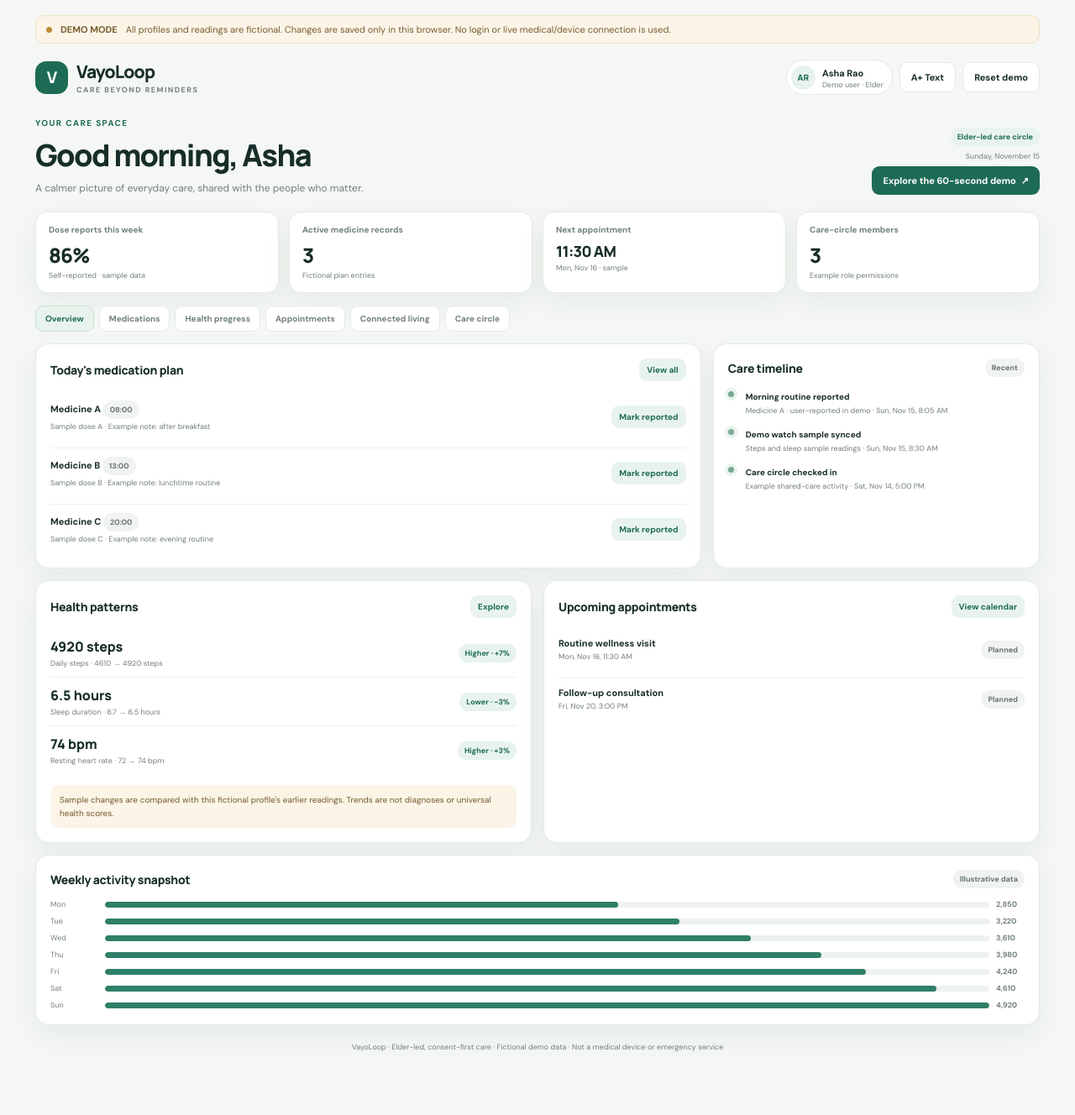
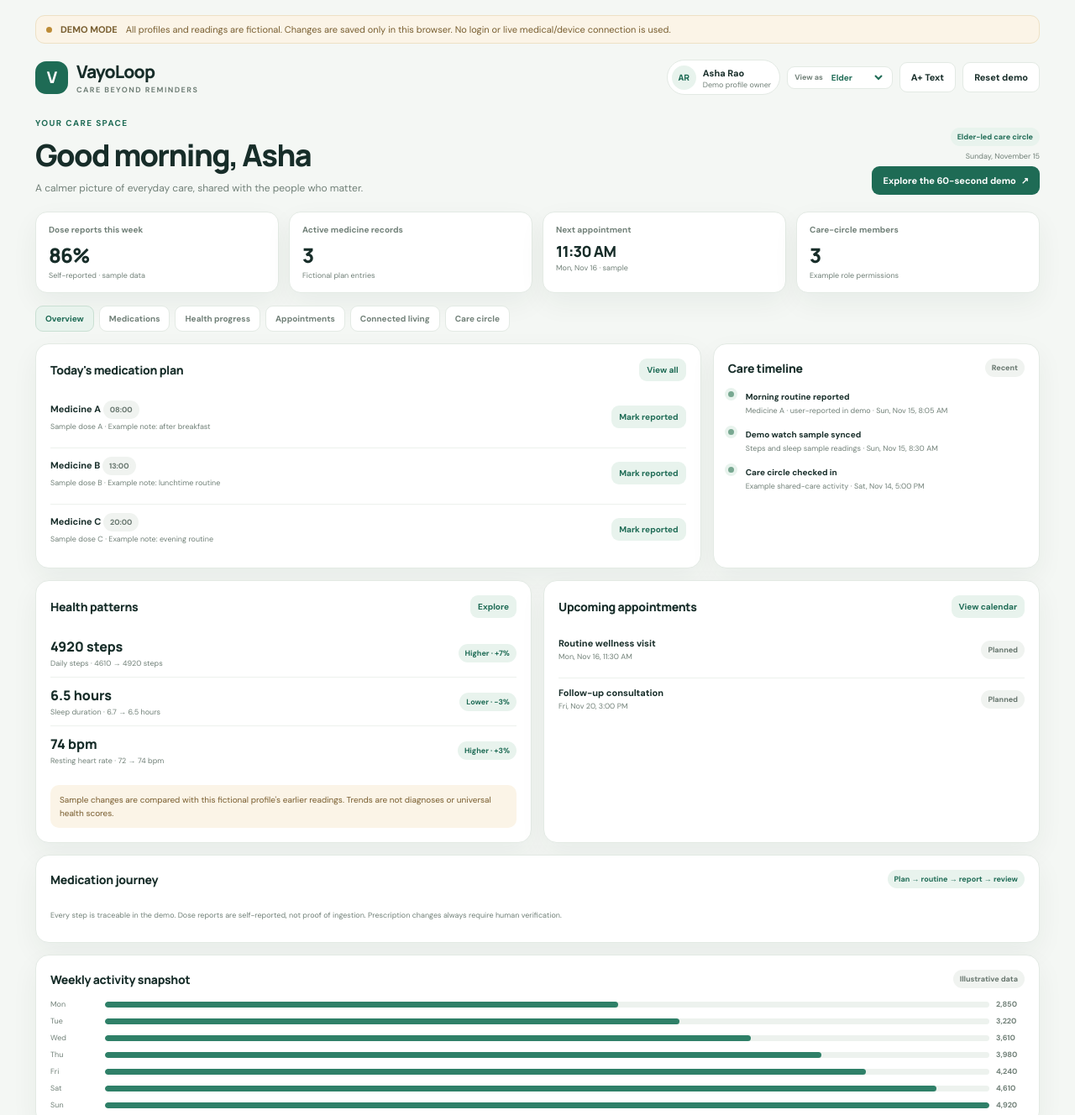
Before and after one commit to manjunathjadav360-rgb/VayoLoop, a website: page index.html in a window 1280 px wide. Shown: the top 1328 px of the page at 84% size. Before the commit the page ends 1286 px from the top, so only its background shows below. Drawn offline with Linux system fonts and the light colour scheme.

Commit message:
Add medication journey view and interactive role preview control

```diff
--- a/index.html
+++ b/index.html
@@ -13,14 +13,15 @@
 :root{--ink:#172d29;--muted:#718078;--line:#e3eae4;--paper:#f4f7f4;--white:#fff;--green:#1e6b55;--green2:#2f8068;--mint:#e8f3ed;--pale:#f8fbf8;--amber:#8c6528;--amber-bg:#fbf4e7;--red:#a74d45;--blue:#496d83;--shadow:0 12px 32px rgba(23,55,40,.055)}
 *{box-sizing:border-box}body{margin:0;background:var(--paper);color:var(--ink);font:14px 'DM Sans',sans-serif}button,input,select,textarea{font:inherit}button{cursor:pointer;border:0}button:focus-visible,input:focus-visible,select:focus-visible,textarea:focus-visible{outline:3px solid #afd0bf;outline-offset:2px}
 .shell{max-width:1240px;margin:auto;padding:18px 22px 28px}.demo-strip{display:flex;align-items:center;gap:10px;background:#fbf4e7;border:1px solid #eee1c5;border-radius:11px;padding:9px 12px;color:#785e30;font-size:11px;margin-bottom:19px}.demo-dot{width:7px;height:7px;border-radius:50%;background:#bd8c37;flex:none}
-.top{display:flex;align-items:center;justify-content:space-between;gap:14px;margin-bottom:27px}.brand{display:flex;align-items:center;gap:10px;font:800 21px Manrope;letter-spacing:-.04em}.mark{width:39px;height:39px;border-radius:13px;background:var(--green);color:white;display:grid;place-items:center;font:800 19px Manrope}.brand-tag{font:700 9px 'DM Sans';letter-spacing:.16em;color:var(--muted);margin-top:2px}.top-actions{display:flex;align-items:center;gap:8px;flex-wrap:wrap}.user-chip{display:flex;align-items:center;gap:8px;background:white;border:1px solid var(--line);border-radius:30px;padding:5px 10px 5px 5px}.avatar{width:29px;height:29px;border-radius:50%;display:grid;place-items:center;background:var(--mint);color:var(--green);font:800 10px Manrope}.user-chip strong{font-size:11px}.user-chip small{display:block;color:var(--muted);font-size:9px}
+.top{display:flex;align-items:center;justify-content:space-between;gap:14px;margin-bottom:27px}.brand{display:flex;align-items:center;gap:10px;font:800 21px Manrope;letter-spacing:-.04em}.mark{width:39px;height:39px;border-radius:13px;background:var(--green);color:white;display:grid;place-items:center;font:800 19px Manrope}.brand-tag{font:700 9px 'DM Sans';letter-spacing:.16em;color:var(--muted);margin-top:2px}.top-actions{display:flex;align-items:center;gap:8px;flex-wrap:wrap}.role-switch{display:flex;align-items:center;gap:6px;padding:5px 8px;background:#fff;border:1px solid var(--line);border-radius:9px}.role-switch span{font-size:9px;color:var(--muted);font-weight:700;white-space:nowrap}.role-switch select{border:0;background:transparent;color:var(--green);font-size:10px;font-weight:800;max-width:104px}.user-chip{display:flex;align-items:center;gap:8px;background:white;border:1px solid var(--line);border-radius:30px;padding:5px 10px 5px 5px}.avatar{width:29px;height:29px;border-radius:50%;display:grid;place-items:center;background:var(--mint);color:var(--green);font:800 10px Manrope}.user-chip strong{font-size:11px}.user-chip small{display:block;color:var(--muted);font-size:9px}
 .btn{display:inline-flex;align-items:center;justify-content:center;gap:6px;background:var(--green);color:#fff;padding:10px 13px;border-radius:9px;font-size:11px;font-weight:700;transition:background .15s,transform .15s}.btn:hover{background:var(--green2);transform:translateY(-1px)}.btn.light{background:var(--mint);color:var(--green)}.btn.ghost{background:white;color:var(--ink);border:1px solid var(--line)}.btn.warn{background:var(--amber-bg);color:var(--amber)}.btn.small{padding:7px 9px;font-size:10px}.btn:disabled{opacity:.5;cursor:not-allowed}
 .hero{display:flex;justify-content:space-between;align-items:end;gap:18px;margin-bottom:20px}.eyebrow{color:var(--green);font-size:10px;font-weight:800;letter-spacing:.14em;text-transform:uppercase}h1,h2,h3,p{margin-top:0}h1{font:800 clamp(27px,4vw,36px) Manrope;letter-spacing:-.045em;margin:7px 0}.hero-copy{color:var(--muted);margin:0;font-size:12px}.hero-right{display:flex;align-items:end;flex-direction:column;gap:6px}.pill{display:inline-flex;align-items:center;gap:5px;border-radius:20px;background:var(--mint);color:var(--green);padding:5px 8px;font-size:9px;font-weight:800;white-space:nowrap}.pill.amber{background:var(--amber-bg);color:var(--amber)}.pill.blue{background:#eaf2f6;color:var(--blue)}.pill.neutral{background:#f0f3f0;color:#66756d}
 .statgrid{display:grid;grid-template-columns:repeat(4,minmax(0,1fr));gap:12px;margin-bottom:15px}.statcard{background:white;border:1px solid var(--line);border-radius:14px;padding:14px 15px;box-shadow:var(--shadow)}.statlabel{font-size:10px;color:var(--muted);font-weight:650}.stat{font:800 24px Manrope;letter-spacing:-.04em;margin:7px 0 2px}.statnote{font-size:9px;color:var(--muted)}
 .tabs{display:flex;gap:6px;flex-wrap:wrap;margin:0 0 14px}.tabs button{background:white;border:1px solid var(--line);padding:8px 11px;border-radius:9px;color:var(--muted);font-size:10px;font-weight:750}.tabs button.active{background:var(--mint);color:var(--green);border-color:#c9dfd2}
 .grid{display:grid;grid-template-columns:repeat(12,minmax(0,1fr));gap:14px}.card{min-width:0;background:white;border:1px solid var(--line);border-radius:16px;padding:17px;box-shadow:var(--shadow)}.wide{grid-column:span 8}.side{grid-column:span 4}.half{grid-column:span 6}.third{grid-column:span 4}.full{grid-column:1/-1}.cardhead{display:flex;justify-content:space-between;align-items:center;gap:10px;margin-bottom:13px}.card h2{font:750 14px Manrope;letter-spacing:-.02em;margin:0}.card h3{font:750 12px Manrope;margin:0}.muted{color:var(--muted)}.list{display:grid;gap:8px}.item{display:flex;align-items:center;justify-content:space-between;gap:10px;padding:10px 0;border-top:1px solid #edf1ed}.item:first-child{border-top:0}.item strong{display:block;font-size:11px;font-weight:750}.item small{display:block;color:var(--muted);font-size:9px;margin-top:3px;line-height:1.45}.item-actions{display:flex;align-items:center;gap:6px;flex:none}.empty{padding:18px 10px;text-align:center;color:var(--muted);border:1px dashed var(--line);border-radius:10px;font-size:11px;line-height:1.5}
 .form{display:grid;gap:8px}.formrow{display:flex;gap:7px;flex-wrap:wrap}.field{min-width:0;width:100%;border:1px solid var(--line);background:#fbfcfb;padding:10px 11px;border-radius:9px;color:var(--ink);font-size:11px}.field::placeholder{color:#99a69d}.field:focus{outline:2px solid #bad7c8;border-color:var(--green)}.fieldrow{display:grid;grid-template-columns:1fr 1fr;gap:7px}.section{margin-top:13px}.notice{background:var(--amber-bg);color:#785c2d;border-radius:10px;padding:10px 11px;font-size:10px;line-height:1.55}.notice.green{background:var(--mint);color:var(--green)}.divider{height:1px;background:var(--line);margin:13px 0}.hidden{display:none!important}.view{display:none}.view.active{display:block}
-.trend{display:grid;grid-template-columns:1fr auto;gap:7px;align-items:center;padding:10px 0;border-top:1px solid #edf1ed}.trend:first-child{border-top:0}.trend strong{font:750 16px Manrope}.trend small{display:block;color:var(--muted);font-size:9px;margin-top:3px}.trend-tag{font-size:9px;font-weight:800;padding:5px 8px;border-radius:18px;background:var(--mint);color:var(--green)}.trend-tag.review{background:var(--amber-bg);color:var(--amber)}.barrows{display:grid;gap:8px}.barrow{display:grid;grid-template-columns:57px 1fr 34px;gap:8px;align-items:center;font-size:9px;color:var(--muted)}.bartrack{height:7px;background:#edf2ee;border-radius:8px;overflow:hidden}.barfill{height:100%;border-radius:8px;background:var(--green2)}
+.trend{display:grid;grid-template-columns:1fr auto;gap:7px;align-items:center;padding:10px 0;border-top:1px solid #edf1ed}.trend:first-child{border-top:0}.trend strong{font:750 16px Manrope}.trend small{display:block;color:var(--muted);font-size:9px;margin-top:3px}.trend-tag{font-size:9px;font-weight:800;padding:5px 8px;border-radius:18px;background:var(--mint);color:var(--green)}.trend-tag.review{background:var(--amber-bg);color:var(--amber)}.journey-grid{display:grid;grid-template-columns:repeat(4,minmax(0,1fr));gap:9px}.journey-step{position:relative;background:var(--pale);border:1px solid var(--line);border-radius:12px;padding:13px;min-width:0}.journey-step:before{content:"";display:block;width:8px;height:8px;border-radius:50%;background:var(--green2);box-shadow:0 0 0 4px var(--mint);margin-bottom:12px}.journey-step small{display:block;color:var(--muted);font-size:9px;margin-top:4px;line-height:1.45}.journey-step strong{font:750 11px Manrope}.journey-step .step-count{font:800 18px Manrope;display:block;margin-top:8px}.journey-step.pending:before{background:#b78b42;box-shadow:0 0 0 4px var(--amber-bg)}
+.barrows{display:grid;gap:8px}.barrow{display:grid;grid-template-columns:57px 1fr 34px;gap:8px;align-items:center;font-size:9px;color:var(--muted)}.bartrack{height:7px;background:#edf2ee;border-radius:8px;overflow:hidden}.barfill{height:100%;border-radius:8px;background:var(--green2)}
 .timeline{display:grid;gap:0}.timeline-item{display:grid;grid-template-columns:12px 1fr;gap:9px;padding-bottom:12px}.timeline-dot{width:7px;height:7px;border-radius:50%;background:#78a891;margin-top:4px;box-shadow:0 0 0 4px var(--mint)}.timeline-item strong{font-size:10px}.timeline-item small{display:block;color:var(--muted);font-size:9px;margin-top:3px}.member{display:flex;align-items:center;gap:9px;padding:9px 0;border-top:1px solid #edf1ed}.member:first-child{border-top:0}.member-avatar{width:30px;height:30px;border-radius:10px;background:var(--mint);color:var(--green);font:800 10px Manrope;display:grid;place-items:center;flex:none}.member-info{min-width:0;flex:1}.member-info strong{font-size:10px}.member-info small{display:block;color:var(--muted);font-size:9px;margin-top:2px}.codebox{font:700 11px ui-monospace,monospace;letter-spacing:.06em;word-break:break-all;background:#f5f8f5;border:1px solid var(--line);padding:10px;border-radius:8px;color:var(--green)}
 body.large-text{font-size:17px}body.large-text .item strong,body.large-text .card h2{font-size:16px}body.large-text .item small,body.large-text .muted{font-size:11px}.toast{position:fixed;bottom:18px;left:50%;transform:translateX(-50%);background:var(--ink);color:white;padding:10px 14px;border-radius:10px;z-index:9;max-width:90%;font-size:11px;box-shadow:0 10px 24px #10231b22}.foot{color:var(--muted);font-size:9px;text-align:center;margin:20px 0 3px;line-height:1.5}
 .tour-overlay{position:fixed;inset:0;z-index:20;background:rgba(18,39,32,.48);display:grid;place-items:center;padding:16px;backdrop-filter:blur(5px)}
@@ -35,8 +36,8 @@ body.large-text{font-size:17px}body.large-text .item strong,body.large-text .car
 .tour-actions{display:flex;align-items:center;justify-content:space-between;gap:8px;flex-wrap:wrap}
 .tour-nav{display:flex;gap:7px}
 @media(max-width:500px){.tour-card{padding:19px}.tour-card h2{font-size:19px}}
-@media(max-width:820px){.statgrid{grid-template-columns:repeat(2,minmax(0,1fr))}.wide,.side,.half,.third{grid-column:span 12}.hero{align-items:start;flex-direction:column}.hero-right{align-items:start}.top{align-items:flex-start}.shell{padding:14px 12px 23px}}
-@media(max-width:440px){.stat{font-size:21px}.card{padding:14px}.top{flex-direction:column}.top-actions{width:100%;justify-content:space-between}.tabs{gap:5px}.tabs button{padding:8px 9px}.fieldrow{grid-template-columns:1fr}}
+@media(max-width:820px){.journey-grid{grid-template-columns:repeat(2,minmax(0,1fr))}.statgrid{grid-template-columns:repeat(2,minmax(0,1fr))}.wide,.side,.half,.third{grid-column:span 12}.hero{align-items:start;flex-direction:column}.hero-right{align-items:start}.top{align-items:flex-start}.shell{padding:14px 12px 23px}}
+@media(max-width:440px){.journey-grid{grid-template-columns:1fr 1fr}.stat{font-size:21px}.card{padding:14px}.top{flex-direction:column}.top-actions{width:100%;justify-content:space-between}.tabs{gap:5px}.tabs button{padding:8px 9px}.fieldrow{grid-template-columns:1fr}}
 </style>
 </head>
 <body>
@@ -45,7 +46,8 @@ body.large-text{font-size:17px}body.large-text .item strong,body.large-text .car
   <header class="top">
     <div class="brand"><span class="mark">V</span><div>VayoLoop<div class="brand-tag">CARE BEYOND REMINDERS</div></div></div>
     <div class="top-actions">
-      <div class="user-chip"><span class="avatar">AR</span><div><strong>Asha Rao</strong><small>Demo user · Elder</small></div></div>
+      <div class="user-chip"><span class="avatar">AR</span><div><strong>Asha Rao</strong><small>Demo profile owner</small></div></div>
+      <label class="role-switch"><span>View as</span><select id="rolePreview" aria-label="Preview role"><option value="elder">Elder</option><option value="caregiver">Caregiver</option><option value="family">Family</option><option value="viewer">Viewer</option></select></label>
       <button id="largeText" class="btn ghost" type="button">A+ Text</button>
       <button id="resetDemo" class="btn ghost" type="button">Reset demo</button>
     </div>
@@ -89,6 +91,11 @@ body.large-text{font-size:17px}body.large-text .item strong,body.large-text .car
       <article class="card half">
         <div class="cardhead"><h2>Upcoming appointments</h2><button class="btn light small" data-go="appointments">View calendar</button></div>
         <div id="nextAppts" class="list"></div>
+      </article>
+      <article class="card full">
+        <div class="cardhead"><h2>Medication journey</h2><span class="pill">Plan → routine → report → review</span></div>
+        <div id="medJourney" class="journey-grid"></div>
+        <p class="muted section" style="font-size:9px">Every step is traceable in the demo. Dose reports are self-reported, not proof of ingestion. Prescription changes always require human verification.</p>
       </article>
       <article class="card full">
         <div class="cardhead"><h2>Weekly activity snapshot</h2><span class="pill neutral">Illustrative data</span></div>
```
